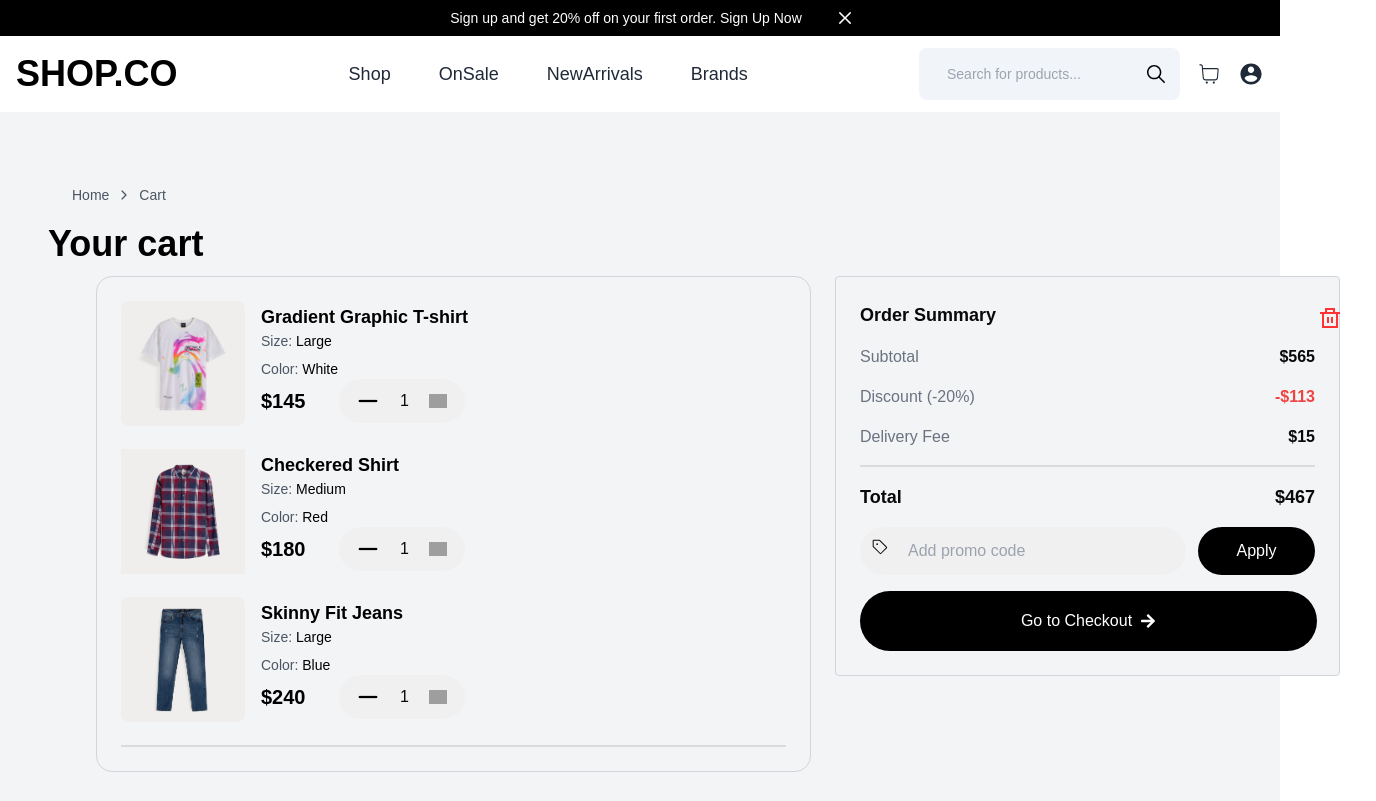
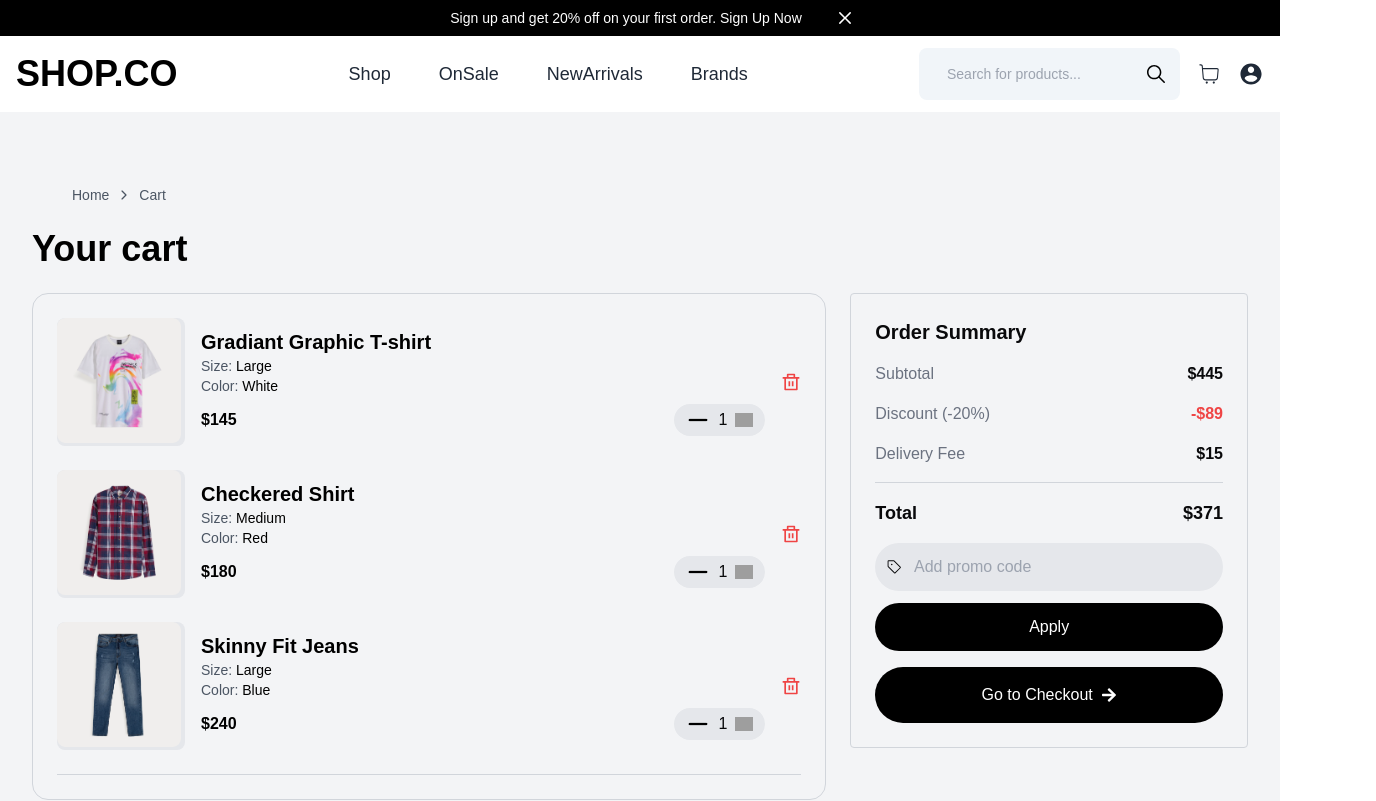
Before and after one commit to Amnaali1234/e-commerce-website, a Next.js app: page /cart in a window 1280 px wide. Shown: the top 801 px of the page, 1376 px wide, since content can reach past the window. Built offline with nearby package versions, Linux system fonts and the light colour scheme; grey boxes are pictures that could not be loaded.

Commit message:
updated files

```diff
--- a/app/NewArrivals/page.tsx
+++ b/app/NewArrivals/page.tsx
@@ -1,6 +1,9 @@
 import Link from "next/link";
 import Image from "next/image";
 import { IoIosArrowForward, IoIosStar } from "react-icons/io";
+import { FaChevronDown } from "react-icons/fa";
+import { BiLeftArrowAlt, BiRightArrowAlt } from "react-icons/bi";
+import { Button } from "@/components/ui/button";
 
 export default function HeroSection() {
   const products = [
@@ -70,7 +73,8 @@ export default function HeroSection() {
   ];
 
   return (
-    <div className="bg-gray-100 min-h-screen py-12 px-4 sm:px-6 lg:px-8">
+    <div className="bg-gray-100 min-h-screen mb-32 py-12 px-4 sm:px-6 lg:px-8">
+      {/* Breadcrumb */}
       <div className="flex items-center gap-2 py-6 px-10 text-sm text-gray-600">
         <Link href="/" className="hover:text-gray-900">
           Home
@@ -80,10 +84,12 @@ export default function HeroSection() {
           Casual
         </Link>
       </div>
+
       <div className="max-w-7xl mx-auto grid grid-cols-1 md:grid-cols-4 gap-8">
         {/* Filters Section */}
         <div className="bg-white p-6 shadow-lg rounded-lg md:col-span-1">
           <h2 className="text-lg font-bold mb-4">Filters</h2>
+
           {/* Categories */}
           <ul className="mb-6 space-y-2">
             {["T-shirts", "Shorts", "Shirts", "Hoodie", "Jeans"].map(
@@ -97,21 +103,22 @@ export default function HeroSection() {
               )
             )}
           </ul>
+
           {/* Price Filter */}
           <div className="mb-6">
             <h3 className="text-sm font-semibold mb-2">Price</h3>
             <input type="range" min="50" max="500" className="w-full" />
           </div>
+
           {/* Colors */}
           <div className="mb-6">
             <h3 className="text-sm font-semibold mb-2">Colors</h3>
-            <div className="flex space-x-5 mt-8">
+            <div className="flex space-x-5">
               <span className="w-6 h-6 rounded-full bg-green-500"></span>
               <span className="w-6 h-6 rounded-full bg-red-500"></span>
               <span className="w-6 h-6 rounded-full bg-yellow-500"></span>
               <span className="w-6 h-6 rounded-full bg-orange-500"></span>
               <span className="w-6 h-6 rounded-full bg-sky-500"></span>
-            </div>
             </div>
             <div className="flex space-x-5 mt-8">
               <span className="w-6 h-6 rounded-full bg-blue-700"></span>
@@ -120,18 +127,69 @@ export default function HeroSection() {
               <span className="w-6 h-6 rounded-full bg-gray-400"></span>
               <span className="w-6 h-6 rounded-full bg-black"></span>
             </div>
-          <div className="flex flex-col items-start p-0 gap-5 w-[247px] h-[274px] flex-none order-8 self-stretch flex-grow-0">
-            <div className="flex flex-row justify-between items-center p-0 gap-5 w-[247px] h-[27px] flex-none order-0 self-stretch flex-grow-0">
-              <div className="m-auto w-[38px] h-[27px] font-satoshi font-bold text-[20px] leading-[27px] flex items-center text-black flex-none order-0 flex-grow-0">
-                size
+          </div>
+
+          {/* Size Section */}
+          <div className="flex flex-col gap-5 w-full mt-12">
+            <div className="flex justify-between items-center">
+              <div className="text-black font-bold text-lg">Size</div>
+              <FaChevronDown />
             </div>
           </div>
+
+          {/* 9 Buttons below Size */}
+          <div className="mt-8 grid grid-cols-2 w-full h-14 gap-3">
+            {[
+              "XX-Small",
+              "X-Small",
+              "Small",
+              "Medium",
+              "Large",
+              "X-Large",
+              "XX-Large",
+              "3X-Large",
+              "4X-Large",
+            ].map((size, index) => (
+              <div
+                key={index}
+                className={`${
+                  size === "Large" ? "bg-black text-white" : "bg-gray-200"
+                } px-5 py-2.5 rounded-full w-32`}
+              >
+                <span className="text-sm">{size}</span>
+              </div>
+            ))}
+          </div>
+
+          {/* Dress Style Section */}
+          <div className="mt-60">
+            <h3 className="text-[20px] font-bold mb-4 flex items-center justify-between">
+              Dress Style <FaChevronDown />
+            </h3>
+
+            <ul className="space-y-2">
+              {["Casual", "Formal", "Party", "Gym"].map((dress, index) => (
+                <li
+                  key={index}
+                  className="text-gray-700 flex justify-between items-center cursor-pointer hover:text-gray-900"
+                >
+                  <span>{dress}</span>
+                  <IoIosArrowForward />
+                </li>
+              ))}
+            </ul>
+          </div>
+
+          <div className="flex justify-center mt-4">
+            <button className="px-20 py-3 mt-6 bg-black text-white rounded-full hover:bg-gray-700 transition duration-200">
+              Apply Filter
+            </button>
           </div>
         </div>
 
         {/* Products Section */}
         <div className="md:col-span-3">
-          <h2 className="text-xl font-bold mb-6">Casual</h2>
+          <h2 className="text-4xl font-extrabold mb-6">Casual</h2>
           <div className="grid grid-cols-1 sm:grid-cols-2 lg:grid-cols-3 gap-6">
             {products.map((product, index) => {
               const discountValue = parseFloat(product.discount);
@@ -151,7 +209,19 @@ export default function HeroSection() {
                       objectFit="cover"
                       className="rounded-md"
                     />
+                    {/* Display "Previous" Button below Green Shirt */}
+                    {product.name === "Checkered Shirt" && (
+                      <div className="absolute bottom-0 w-full flex justify-center mb-4">
+                        <button className="px-4 py-2 bg-white border border-gray-300 rounded-lg shadow-md flex items-center">
+                          <BiLeftArrowAlt className="w-5 h-5 text-gray-600" />
+                          <span className="ml-2 text-sm font-medium text-gray-600">
+                            Previous
+                          </span>
+                        </button>
                       </div>
+                    )}
+                  </div>
+
                   {/* Product Name */}
                   <h3 className="text-sm font-bold mt-2">{product.name}</h3>
                   {/* Rating */}
@@ -188,6 +258,24 @@ export default function HeroSection() {
               );
             })}
           </div>
+          <div className="flex justify-between mt-28 relative">
+            <div className="absolute bottom-10 flex items-start gap-4">
+              <Button className="px-4 py-2 bg-white border border-gray-300 rounded-lg shadow-md flex items-center ">
+                <BiLeftArrowAlt className="w-5 h-5 text-black" />
+                <span className="ml-2 text-sm font-medium text-black ">
+                  Previous
+                </span>
+              </Button>
+            </div>
+            <div className="absolute bottom-10 flex items-start gap-4 ml-80">
+              <Button className="px-4 py-2 bg-white border border-gray-300 rounded-lg shadow-md flex items-center ">
+                <BiRightArrowAlt className="w-5 h-5 text-black" />
+                <span className="ml-2 text-sm font-medium text-black ">
+                  Next
+                </span>
+              </Button>
+            </div>
+          </div>
         </div>
       </div>
     </div>
--- a/app/cart/page.tsx
+++ b/app/cart/page.tsx
@@ -7,8 +7,8 @@ import { RiDeleteBinLine } from "react-icons/ri";
 
 export default function CartPage() {
   return (
-    <div className="bg-gray-100 min-h-screen py-12 px-4 sm:px-6 lg:px-8 overflow-x-hidden">
-      <div className="flex items-center gap-2 py-6 px-10 text-sm text-gray-600">
+    <div className="bg-gray-100 min-h-screen mb-14 py-12 px-4 sm:px-6 lg:px-8">
+      <div className="flex items-center gap-2 py-6 px-2 sm:px-10 text-sm text-gray-600">
         <Link href="/" className="hover:text-gray-900">
           Home
         </Link>
@@ -17,39 +17,36 @@ export default function CartPage() {
           Cart
         </Link>
       </div>
-      <h1 className="absolute left-12 top-[220px] font-extrabold text-4xl leading-[48px] text-black">
+      <h1 className="font-extrabold text-2xl sm:text-4xl leading-tight text-black mb-6">
         Your cart
       </h1>
-      <div className="absolute left-24 top-[276px] flex flex-col md:flex-row items-start gap-6 w-full">
+      <div className="flex flex-col lg:flex-row items-start gap-6 w-full">
         {/* Left Side - Cart Items */}
-        <div className="flex flex-col items-start p-6 gap-6 w-full md:w-[715px] h-auto border border-gray-300 rounded-2xl">
-          {/* First Product */}
-          <div className="flex items-center gap-4 w-full h-auto">
-            <div className="w-[124px] h-[124px] bg-[#F0EEED] rounded-[8px] flex-none">
+        <div className="flex flex-col items-start p-4 sm:p-6 gap-6 w-full lg:w-2/3 border border-gray-300 rounded-2xl">
+          {/* Product Card 1 */}
+          <div className="flex items-center gap-4 w-full">
+            <div className="w-24 h-24 sm:w-32 sm:h-32 bg-gray-200 rounded-lg flex-none">
               <Image
                 src="/images/product-2.png"
-                alt="product1"
+                alt="Gradiant Graphic T-shirt"
                 width={124}
                 height={124}
+                className="rounded-lg"
               />
             </div>
-            <div className="flex flex-col justify-between items-start w-full md:w-[227px] h-[118px]">
-              <div className="font-satoshi font-bold text-[18px] text-black">
-                Gradient Graphic T-shirt
+            <div className="flex flex-col justify-between items-start w-full">
+              <div className="font-bold text-lg sm:text-xl text-black">
+                Gradiant Graphic T-shirt
               </div>
-              <div className="flex flex-col items-start gap-2 w-full">
               <div className="text-sm text-gray-600">
                 Size: <span className="font-normal text-black">Large</span>
               </div>
               <div className="text-sm text-gray-600">
                 Color: <span className="font-normal text-black">White</span>
               </div>
-              </div>
-              <div className="flex items-center justify-between w-full">
-                <div className="w-[54px] h-[32px] font-satoshi font-bold text-[20px] leading-[32px] text-black">
-                  $145
-                </div>
-                <div className="flex flex-row justify-center items-center p-[12px_20px] gap-5 mx-auto w-[126px] h-[44px] bg-[#F0F0F0] rounded-full flex-none order-1 flex-grow-0">
+              <div className="flex items-center justify-between w-full mt-2">
+                <div className="text-black font-bold">$145</div>
+                <div className="flex items-center gap-2 bg-gray-200 rounded-full px-3 py-1">
                   <Image
                     src="/images/sub.png"
                     alt="Minus Icon"
@@ -68,38 +65,35 @@ export default function CartPage() {
                 </div>
               </div>
             </div>
-            <div className="flex justify-center items-center w-[44px] h-[44px] text-[#FF3333] text-2xl cursor-pointer absolute right-0 top-5 mr-6">
+            <div className="text-red-500 text-xl cursor-pointer">
               <RiDeleteBinLine />
             </div>
           </div>
 
-          {/* Second Product */}
-          <div className="flex items-center gap-4 w-full h-auto">
-            <div className="w-[124px] h-[124px] bg-[#F0EEED] rounded-[8px] flex-none">
+          {/* Product Card 2 */}
+          <div className="flex items-center gap-4 w-full">
+            <div className="w-24 h-24 sm:w-32 sm:h-32 bg-gray-200 rounded-lg flex-none">
               <Image
                 src="/images/shirt.png"
-                alt="product1"
+                alt="Polo with Tipping Details"
                 width={124}
                 height={124}
+                className="rounded-lg"
               />
             </div>
-            <div className="flex flex-col justify-between items-start w-full md:w-[227px] h-[118px]">
-              <div className="font-satoshi font-bold text-[18px] text-black">
+            <div className="flex flex-col justify-between items-start w-full">
+              <div className="font-bold text-lg sm:text-xl text-black">
                 Checkered Shirt
               </div>
-              <div className="flex flex-col items-start gap-2 w-full">
               <div className="text-sm text-gray-600">
                 Size: <span className="font-normal text-black">Medium</span>
               </div>
               <div className="text-sm text-gray-600">
                 Color: <span className="font-normal text-black">Red</span>
               </div>
-              </div>
-              <div className="flex items-center justify-between w-full">
-                <div className="w-[54px] h-[32px] font-satoshi font-bold text-[20px] leading-[32px] text-black">
-                  $180
-                </div>
-                <div className="flex flex-row justify-center items-center p-[12px_20px] gap-5 mx-auto w-[126px] h-[44px] bg-[#F0F0F0] rounded-full flex-none order-1 flex-grow-0">
+              <div className="flex items-center justify-between w-full mt-2">
+                <div className="text-black font-bold">$180</div>
+                <div className="flex items-center gap-2 bg-gray-200 rounded-full px-3 py-1">
                   <Image
                     src="/images/sub.png"
                     alt="Minus Icon"
@@ -118,38 +112,35 @@ export default function CartPage() {
                 </div>
               </div>
             </div>
-            <div className="flex justify-center items-center w-[44px] h-[44px] text-[#FF3333] text-2xl cursor-pointer absolute right-0 top-5 mr-6">
+            <div className="text-red-500 text-xl cursor-pointer">
               <RiDeleteBinLine />
             </div>
           </div>
 
-          {/* Third Product */}
-          <div className="flex items-center gap-4 w-full h-auto">
-            <div className="w-[124px] h-[124px] bg-[#F0EEED] rounded-[8px] flex-none">
+          {/* Product Card 3 */}
+          <div className="flex items-center gap-4 w-full">
+            <div className="w-24 h-24 sm:w-32 sm:h-32 bg-gray-200 rounded-lg flex-none">
               <Image
                 src="/images/blue-paint.png"
-                alt="product1"
+                alt="Black Striped T-shirt"
                 width={124}
                 height={124}
+                className="rounded-lg"
               />
             </div>
-            <div className="flex flex-col justify-between items-start w-full md:w-[227px] h-[118px]">
-              <div className="font-satoshi font-bold text-[18px] text-black">
+            <div className="flex flex-col justify-between items-start w-full">
+              <div className="font-bold text-lg sm:text-xl text-black">
                 Skinny Fit Jeans
               </div>
-              <div className="flex flex-col items-start gap-2 w-full">
               <div className="text-sm text-gray-600">
                 Size: <span className="font-normal text-black">Large</span>
               </div>
               <div className="text-sm text-gray-600">
                 Color: <span className="font-normal text-black">Blue</span>
               </div>
-              </div>
-              <div className="flex items-center justify-between w-full">
-                <div className="w-[54px] h-[32px] font-satoshi font-bold text-[20px] leading-[32px] text-black">
-                  $240
-                </div>
-                <div className="flex flex-row justify-center items-center p-[12px_20px] gap-5 mx-auto w-[126px] h-[44px] bg-[#F0F0F0] rounded-full flex-none order-1 flex-grow-0">
+              <div className="flex items-center justify-between w-full mt-2">
+                <div className="text-black font-bold">$240</div>
+                <div className="flex items-center gap-2 bg-gray-200 rounded-full px-3 py-1">
                   <Image
                     src="/images/sub.png"
                     alt="Minus Icon"
@@ -168,27 +159,27 @@ export default function CartPage() {
                 </div>
               </div>
             </div>
-            <div className="flex justify-center items-center w-[44px] h-[44px] text-[#FF3333] text-2xl cursor-pointer absolute right-0 top-5 mr-6">
+            <div className="text-red-500 text-xl cursor-pointer">
               <RiDeleteBinLine />
             </div>
           </div>
 
           {/* Line Divider */}
-          <div className="w-full h-px border border-[#0000001a] flex-none order-1 self-stretch flex-grow-0"></div>
+          <div className="w-full h-px bg-gray-300"></div>
         </div>
 
         {/* Right Side - Order Summary */}
-        <div className="bg-gray-100 p-6 rounded max-w-full md:max-w-[505px] h-auto border border-gray-300">
-          <h2 className="font-bold text-lg mb-4">Order Summary</h2>
+        <div className="bg-gray-100 p-4 sm:p-6 rounded w-full lg:w-1/3 border border-gray-300">
+          <h2 className="font-bold text-lg sm:text-xl mb-4">Order Summary</h2>
 
           <div className="flex justify-between mb-4">
             <span className="text-gray-500">Subtotal</span>
-            <span className="font-bold">$565</span>
+            <span className="font-bold">$445</span>
           </div>
 
           <div className="flex justify-between mb-4">
             <span className="text-gray-500">Discount (-20%)</span>
-            <span className="text-red-500 font-bold">-$113</span>
+            <span className="text-red-500 font-bold">-$89</span>
           </div>
 
           <div className="flex justify-between mb-4">
@@ -196,38 +187,34 @@ export default function CartPage() {
             <span className="font-bold">$15</span>
           </div>
 
-          <div className="w-full h-px border border-[#0000001a] mb-4"></div>
+          <div className="w-full h-px bg-gray-300 mb-4"></div>
 
           <div className="flex justify-between font-bold text-lg mb-4">
             <span>Total</span>
-            <span>$467</span>
+            <span>$371</span>
           </div>
 
-          <div className="flex flex-col sm:flex-row justify-between items-center gap-3 mb-4">
-            <div className="flex items-center gap-3 bg-[#F0F0F0] rounded-full p-3 w-full max-w-[326px] h-[48px]">
-              <div className="w-[24px] h-[24px]">
+          <div className="flex flex-col gap-3">
+            <div className="flex items-center gap-3 bg-gray-200 rounded-full p-3">
               <GoTag />
-              </div>
               <input
                 type="text"
                 placeholder="Add promo code"
-                className=" font-satoshi text-bold bg-[#F0F0F0]"
+                className="bg-gray-200 w-full outline-none"
               />
             </div>
 
-            <button className="h-[48px] w-full sm:w-[119px] bg-black text-white font-medium rounded-full flex items-center justify-center px-4 mt-4 sm:mt-0">
+            <button className="h-12 bg-black text-white rounded-full flex items-center justify-center">
               Apply
             </button>
           </div>
 
-          <div className="flex justify-center items-center p-[16px_54px] gap-[12px] w-full sm:w-[457px] h-[60px] bg-black rounded-[62px]">
-            <button className="w-full text-white font-satoshi font-medium text-[16px] leading-[22px] flex items-center justify-center gap-2">
+          <button className="w-full mt-4 h-14 bg-black text-white rounded-full flex items-center justify-center gap-2">
             Go to Checkout
             <FaArrowRight />
           </button>
         </div>
       </div>
     </div>
-    </div>
   );
 }
```
Lines whose indentation alone changed are shown as unchanged.
